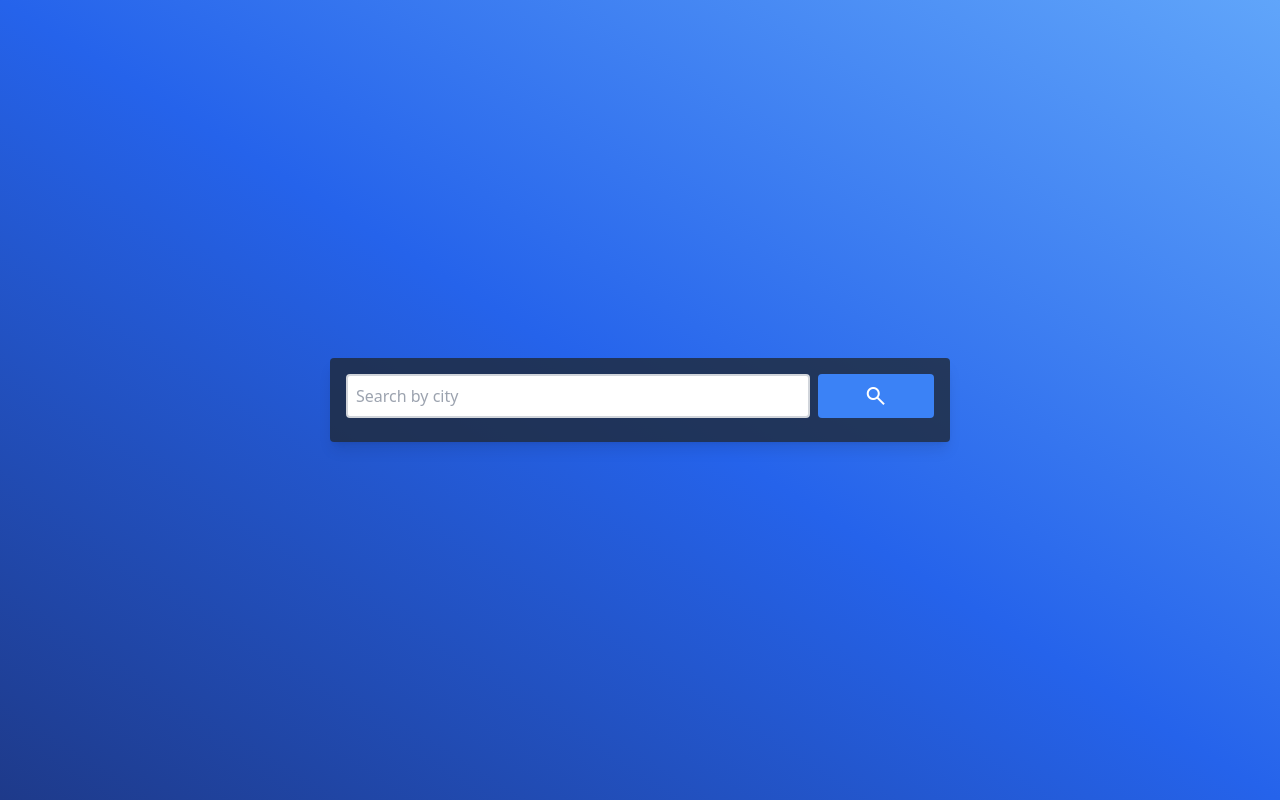
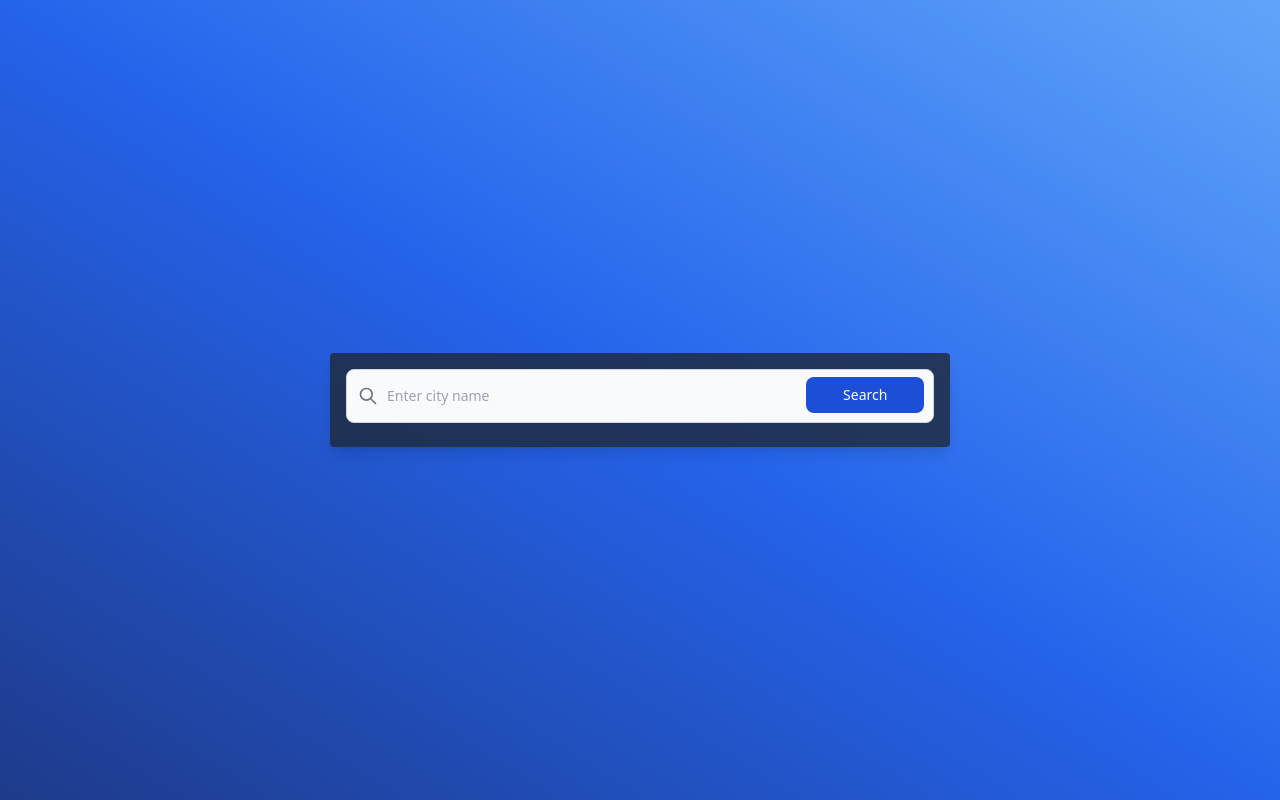
Before and after one commit to Deharath/weatherWise, a React (Create React App) app: page / in a window 1280 px wide. Built offline with nearby package versions, Linux system fonts and the light colour scheme.

Commit message:
remake searchbar and add icons

```diff
--- a/package.json
+++ b/package.json
@@ -44,7 +44,6 @@
     ]
   },
   "devDependencies": {
-    "tailwind-scrollbar": "^3.0.4",
     "tailwindcss": "^3.3.2"
   }
 }
--- a/src/App.tsx
+++ b/src/App.tsx
@@ -33,7 +33,10 @@ const App: React.FC = () => {
     } catch (error) {
       console.error(error);
     } finally {
+      setTimeout(() => {
         setLoading(false);
+        setInput('');
+      }, 1000);
     }
   };
 
@@ -102,29 +105,34 @@ const App: React.FC = () => {
 
   return (
     <div className="flex flex-col items-center h-full justify-center bg-gradient-to-tr from-blue-900 via-blue-600 to-blue-400 font-sans p-5 overflow-hidden">
-      <div className={`flex flex-col bg-gray-800 rounded shadow-lg bg-opacity-80 overflow-hidden ${data != null ? "w-full" : "w-1/2"} max-w-4xl`}>
+      <div className={`flex flex-col bg-gray-800 rounded shadow-lg bg-opacity-80 overflow-hidden ${data != null ? "w-full" : "md:w-1/2"} max-w-4xl`}>
         <div className='flex md:flex-row flex-col h-full text-white'>
           <div className="flex flex-col space-y-3 w-full h-full p-1 pb-3">
-
             <div className="flex flex-row w-full text-black p-3">
+              <div className="relative w-full">
+                <div className="flex absolute inset-y-0 left-0 items-center pl-3 pointer-events-none">
+                  <svg className="w-5 h-5 text-gray-500 dark:text-gray-400" fill="none" stroke="currentColor" viewBox="0 0 24 24" xmlns="http://www.w3.org/2000/svg">
+                    <path stroke-linecap="round" stroke-linejoin="round" stroke-width="2" d="M21 21l-6-6m2-5a7 7 0 11-14 0 7 7 0 0114 0z">
+                    </path>
+                  </svg>
+                </div>
                 <input
-                type="text"
-                placeholder="Search by city"
+                  type="search"
                   value={input}
                   onChange={handleInputChange}
-                className="border-2 border-gray-300 rounded p-2 mr-2 w-4/5"
-              />
-              <button onClick={handleSearch} className="bg-blue-500 text-white px-4 py-2 rounded w-1/5 flex justify-center items-center">
+                  className="block p-4 pl-10 w-full text-sm text-gray-900 bg-gray-50 rounded-lg border border-gray-300 focus:ring-blue-500 focus:border-blue-500 dark:bg-gray-600 dark:border-gray-500 dark:placeholder-gray-400 dark:text-white dark:focus:ring-blue-500 dark:focus:border-blue-500" placeholder="Enter city name" />
+                <button onClick={handleSearch} className="flex justify-center items-center w-3/12 md:w-1/5 text-white absolute right-2.5 bottom-2.5 bg-blue-700 hover:bg-blue-800 focus:ring-4 focus:outline-none focus:ring-blue-300 font-medium rounded-lg text-sm px-4 py-2 dark:bg-blue-600 dark:hover:bg-blue-700 dark:focus:ring-blue-800">
                 {!loading ?
-                  (<span className="material-symbols-outlined">search</span>)
+                  ('Search')
                   :
                   (
-                    <svg aria-hidden="true" className=" h-6 w-6 text-gray-200 animate-spin dark:text-gray-600 fill-blue-600" viewBox="0 0 100 101" fill="none" xmlns="http://www.w3.org/2000/svg">
+                    <svg aria-hidden="true" className="h-5 w-5 text-gray-200 animate-spin fill-blue-600" viewBox="0 0 100 101" fill="none" xmlns="http://www.w3.org/2000/svg">
                       <path d="M100 50.5908C100 78.2051 77.6142 100.591 50 100.591C22.3858 100.591 0 78.2051 0 50.5908C0 22.9766 22.3858 0.59082 50 0.59082C77.6142 0.59082 100 22.9766 100 50.5908ZM9.08144 50.5908C9.08144 73.1895 27.4013 91.5094 50 91.5094C72.5987 91.5094 90.9186 73.1895 90.9186 50.5908C90.9186 27.9921 72.5987 9.67226 50 9.67226C27.4013 9.67226 9.08144 27.9921 9.08144 50.5908Z" fill="currentColor" />
                       <path d="M93.9676 39.0409C96.393 38.4038 97.8624 35.9116 97.0079 33.5539C95.2932 28.8227 92.871 24.3692 89.8167 20.348C85.8452 15.1192 80.8826 10.7238 75.2124 7.41289C69.5422 4.10194 63.2754 1.94025 56.7698 1.05124C51.7666 0.367541 46.6976 0.446843 41.7345 1.27873C39.2613 1.69328 37.813 4.19778 38.4501 6.62326C39.0873 9.04874 41.5694 10.4717 44.0505 10.1071C47.8511 9.54855 51.7191 9.52689 55.5402 10.0491C60.8642 10.7766 65.9928 12.5457 70.6331 15.2552C75.2735 17.9648 79.3347 21.5619 82.5849 25.841C84.9175 28.9121 86.7997 32.2913 88.1811 35.8758C89.083 38.2158 91.5421 39.6781 93.9676 39.0409Z" fill="currentFill" />
                     </svg>
                   )}
                   </button>
+              </div>
             </div>
 
             {data != null &&
@@ -141,7 +149,7 @@ const App: React.FC = () => {
                     className='object-scale-down'
                   />
                 </div>
-                <div className="flex-1 flex-col space-y-3 w-full overflow-auto h-1/2 p-3">
+                <div className="flex-1 flex-col space-y-3 w-full overflow-auto h-1/2 px-3">
                   <div className="flex flex-col rounded-lg p-3 bg-gray-600 bg-opacity-80 justify-evenly w-full">
                     <h2 className='mb-2 font-semibold'>Today's forecast</h2>
                     <div className='flex flex-row items-center h-full overflow-x-auto w-full'>
@@ -152,23 +160,43 @@ const App: React.FC = () => {
                   <div className="flex flex-col justify-around items-center rounded-lg p-3 bg-gray-600 bg-opacity-80 " >
                     <div className='self-start flex'><h2 className='font-semibold'>Air Conditions</h2></div>
                     <div className='flex flex-row w-full'>
-                      <div className='w-1/2 flex flex-col'>
+                      <div className='w-1/2 flex flex-row'>
+                        <span className="material-symbols-outlined">
+                          thermostat
+                        </span>
+                        <div className='flex flex-col'>
                           <p>Feels like</p>
                           <p className=' font-semibold text-xl'>{`${data?.current.feels_like.toFixed(0)}\u00B0C`}</p>
                         </div>
-                      <div className='w-1/2 flex flex-col'>
+                      </div>
+                      <div className='w-1/2 flex flex-row'>
+                        <span className="material-symbols-outlined">
+                          air
+                        </span>
+                        <div className='flex flex-col'>
                           <p>Wind Speed</p>
                           <p className=' font-semibold text-xl'>{`${data?.current.wind_speed.toFixed(1)} km/h`}</p>
                         </div>
                       </div>
+                    </div>
                     <div className='flex flex-row w-full'>
-                      <div className='w-1/2 flex flex-col'>
+                      <div className='w-1/2 flex flex-row'>
+                        <span className="material-symbols-outlined">
+                          rainy
+                        </span>
+                        <div className='flex flex-col'>
                           <p>Chance of Rain</p>
                           <p className=' font-semibold text-xl'>{`${data?.hourly[0].pop * 100}%`}</p>
                         </div>
-                      <div className='w-1/2 flex flex-col'>
+                      </div>
+                      <div className='w-1/2 flex flex-row'>
+                        <span className="material-symbols-outlined">
+                          compress
+                        </span>
+                        <div className='flex flex-col'>
                           <p>Pressure</p>
                           <p className=' font-semibold text-xl'>{`${data?.current.pressure}hPa`}</p>
+                        </div>
                       </div>
                     </div>
                   </div>
@@ -179,13 +207,9 @@ const App: React.FC = () => {
                 </div>
               </>
             }
-
-
-
-
           </div>
           {data != null &&
-            <div className='flex-col md:flex w-1/2 rounded-lg p-3 ml-0 bg-gray-600 justify-evenly hidden bg-opacity-80 m-3'>
+            <div className='flex-col md:flex w-1/2 rounded-lg p-3 ml-0 bg-gray-600 justify-between hidden bg-opacity-80 m-3'>
               <h2 className='font-semibold'>7 Day Forecast</h2>
               <DailyForecast data={data} />
             </div>
@@ -196,5 +220,4 @@ const App: React.FC = () => {
   );
 };
 
-
 export default App;
--- a/tailwind.config.js
+++ b/tailwind.config.js
@@ -5,6 +5,5 @@ module.exports = {
     extend: {},
   },
   plugins: [
-    require('tailwind-scrollbar'),
   ]
 }
```
Also changed, not shown: 1 other file (tests, documents, lock files or other folders). Lines whose indentation alone changed are shown as unchanged.
